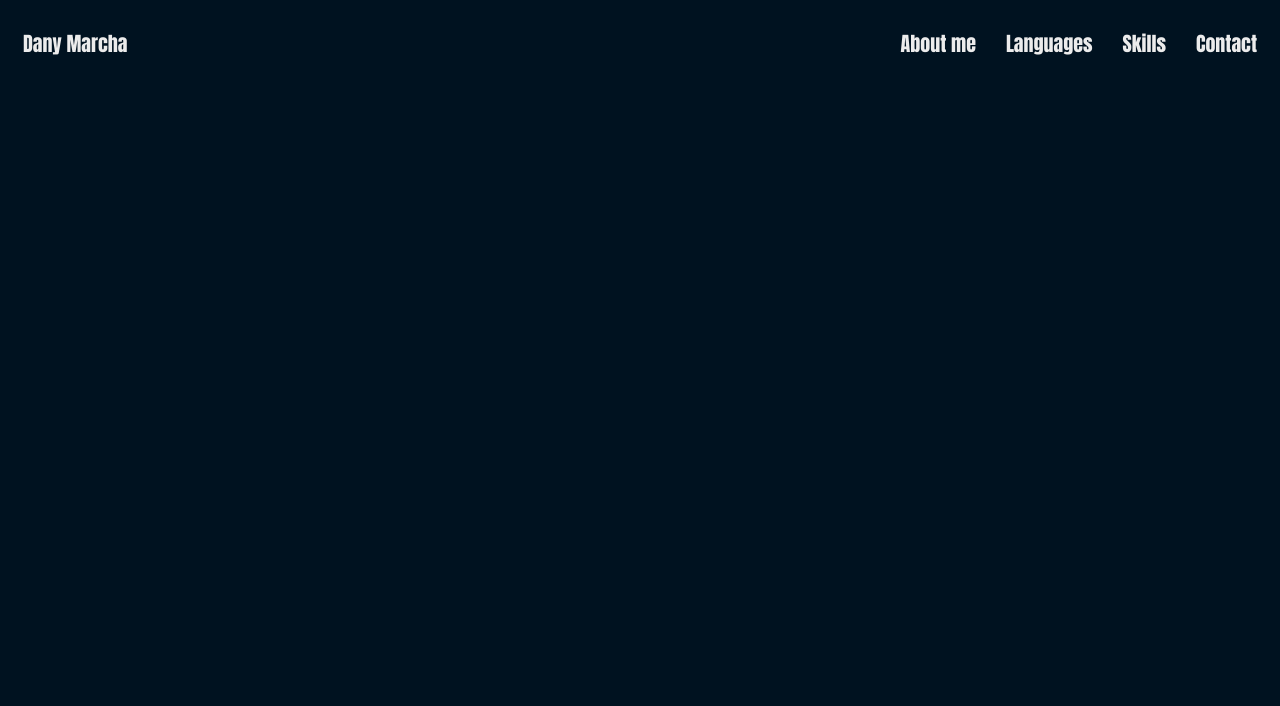
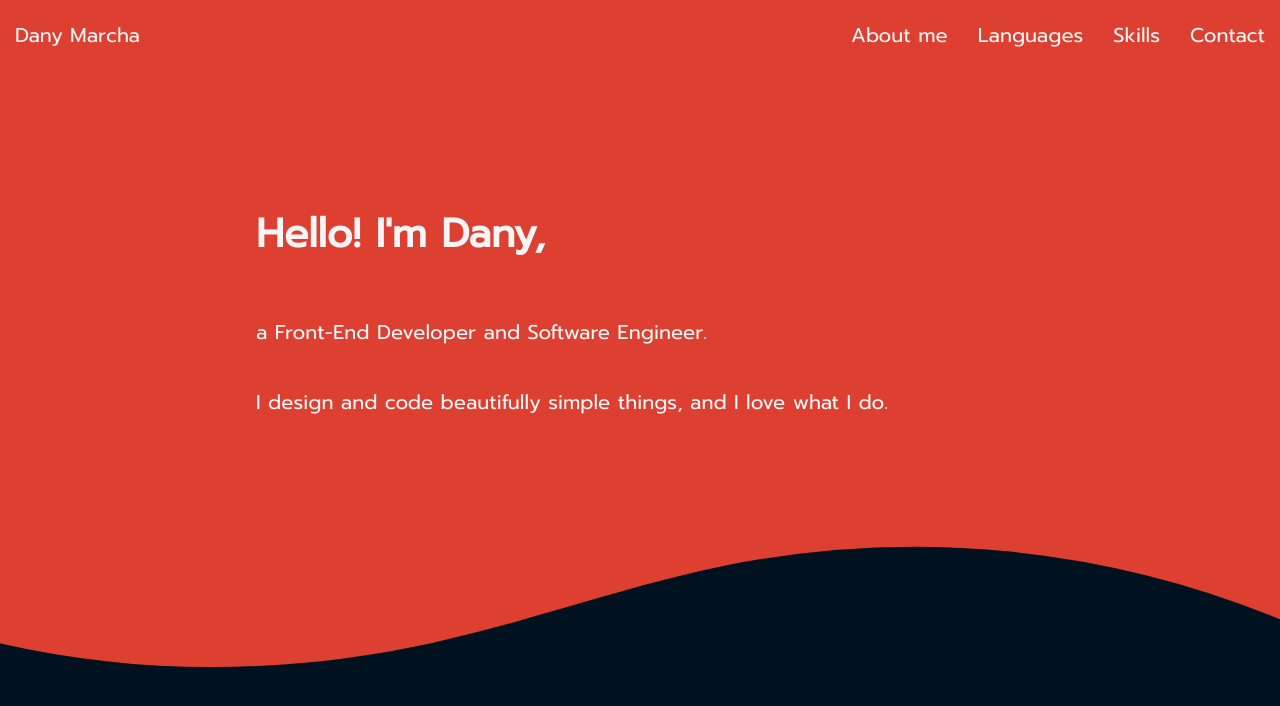
Before and after one commit to danmar0801/CurvedWebsite, a plain HTML site: page index.html in a window 1280 px wide. Drawn offline with Linux system fonts and the light colour scheme.

Commit message:
added section intro

```diff
--- a/index.html
+++ b/index.html
@@ -8,6 +8,7 @@
     <title>Curved Website</title>
 </head>
 <body>
+    <! --- navigation bar --->
     <div class="navBar">
         <P><a href="index.html">Dany Marcha</a></P>
         <ul>
@@ -17,5 +18,21 @@
             <li><a href="#">Contact</a></li>
         </ul>
     </div>
+
+    <! --- Into section --->
+
+    <section class="red">
+        <h2>Hello! I'm Dany,</h2>
+        <p>a Front-End Developer and Software Engineer.</p>
+        <p>I design and code beautifully simple things, and I love what I do.</p>
+
+        <div class="wave">
+            <svg data-name="Layer 1" xmlns="http://www.w3.org/2000/svg" viewBox="0 0 1200 120" preserveAspectRatio="none">
+                <path d="M321.39,56.44c58-10.79,114.16-30.13,172-41.86,82.39-16.72,168.19-17.73,250.45-.39C823.78,31,906.67,72,985.66,92.83c70.05,18.48,146.53,26.09,214.34,3V0H0V27.35A600.21,600.21,0,0,0,321.39,56.44Z" class="shape-fill"></path>
+            </svg>
+        </div>
+
+    </section>
+    <section class="black"></section>
 </body>
 </html>
--- a/styles.css
+++ b/styles.css
@@ -1,8 +1,22 @@
-@import url('https://fonts.googleapis.com/css2?family=Anton&display=swap');
+@import url('https://fonts.googleapis.com/css2?family=Prompt&display=swap');
 body {
-    background-color: #001220;
-    font-family: 'Anton', sans-serif;
+    background-color: var(--black);
+    font-family: 'Prompt', sans-serif;
+    color:var(--white);
+    margin: 0;
+    padding: 0%;
 }
+/***************************colors***************************/
+:root {
+    --red:#dd3f31;
+    --black:#001220;
+    --white:whitesmoke;
+    --blue:#0066FF;
+}
+
+
+
+/***************************NAVBAR***************************/
 .navBar{
     display: flex;
     overflow: hidden;
@@ -10,7 +24,7 @@ body {
     justify-content: space-between;
     margin: 0%;
     padding: 0%;
-    background-color: #001220;
+    background-color: var(--red);
 }
 .navBar ul{
     list-style-type: none;
@@ -25,7 +39,7 @@ body {
     display: block;
     text-decoration: none;
     padding: 20px 15px;
-    color: rgb(236, 236, 236);
+    color:var(--white);
     text-align: center;
     font-size: 20px;
 }
@@ -35,5 +49,59 @@ body {
     flex-direction: row;
     margin: 0%;
     font-size: 20px;
-    color: rgb(236, 236, 236);
+    color:var(--white);
 }
+/***************************Section***************************/
+section{
+    position: relative;
+    display: flex;
+    flex-direction: column;
+    justify-content: start;
+    min-height: 400px;
+    padding:100px 20vw;
+    text-align: left;
+}
+/***************************Section intro***************************/
+.red {
+    background: var(--red);
+  }
+.red h2{
+    font-size: 40px;
+}
+.red p{
+    font-size: 20px;
+}
+
+.wave {
+    position: absolute;
+    bottom: 0;
+    left: 0;
+    width: 100%;
+    overflow: hidden;
+    line-height: 0;
+    transform: rotate(180deg);
+}
+
+.wave svg {
+    position: relative;
+    display: block;
+    width: calc(161% + 1.3px);
+    height: 223px;
+}
+
+.wave .shape-fill {
+    fill: var(--black);
+}
+
+/** For tablet devices **/
+@media (min-width: 768px) and (max-width: 1023px) {
+    .wave svg {
+        width: calc(253% + 1.3px);
+        height: 223px;
+    }
+}
+
+/***************************Section about me***************************/
+.black {
+    background: var(--black);
+  }
```
